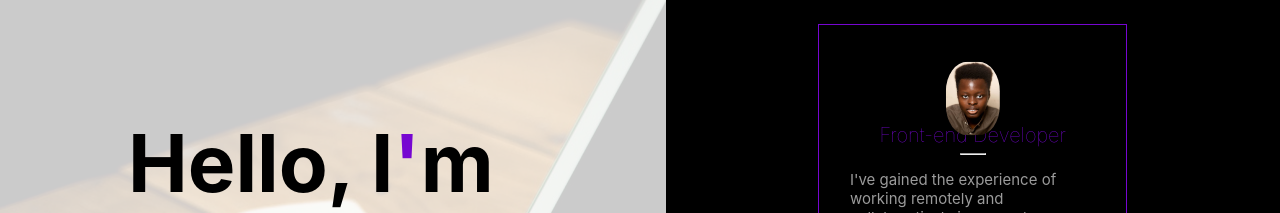
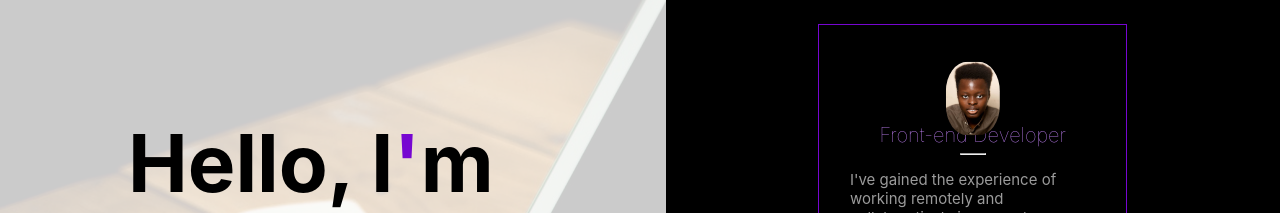
Before and after one commit to VTY1999/React-Portfolio, a React (Create React App) app: page / in a window 1280 px wide. Shown: the part 96-309 px from the top of the page. Built offline with nearby package versions, Linux system fonts and the light colour scheme.

Commit message:
Update to color

```diff
--- a/src/components/Home/home.scss
+++ b/src/components/Home/home.scss
@@ -57,7 +57,7 @@
   margin-top: -50px;
   font-weight: lighter;
   font-size: 20px;
-  color: #7606d1;
+  color: #c583fb;
 }
 
 hr {
```
